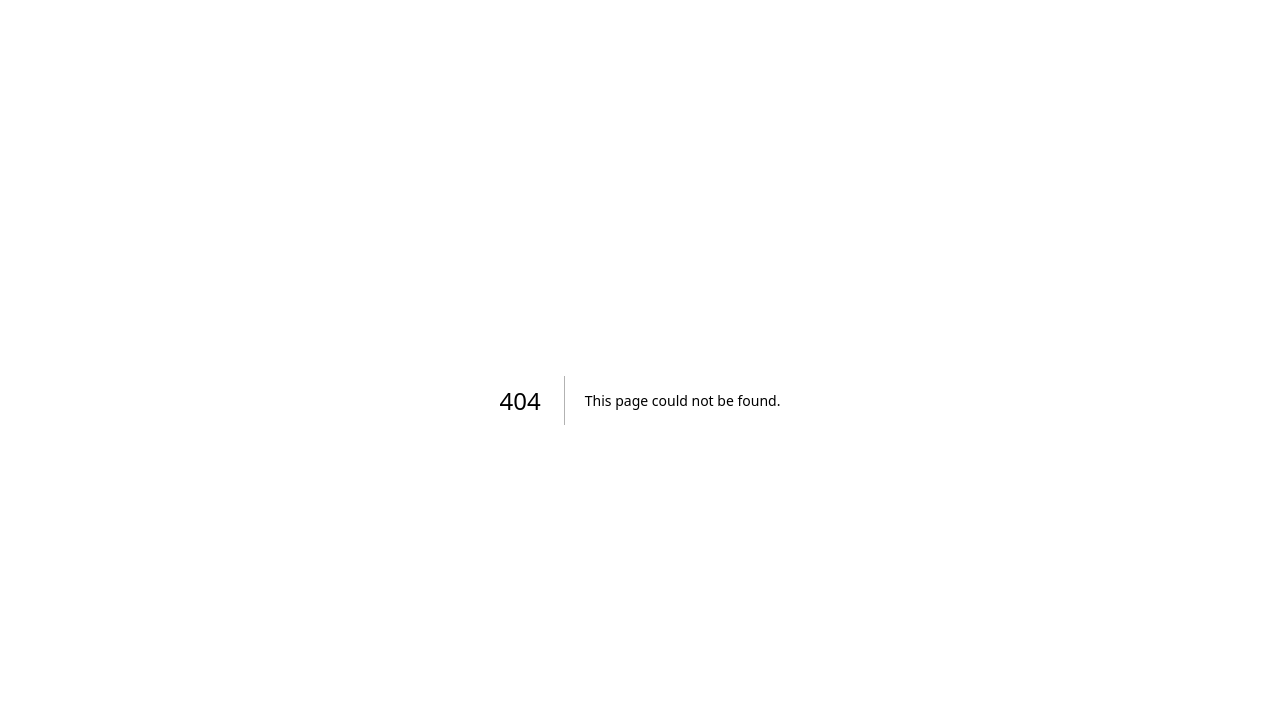
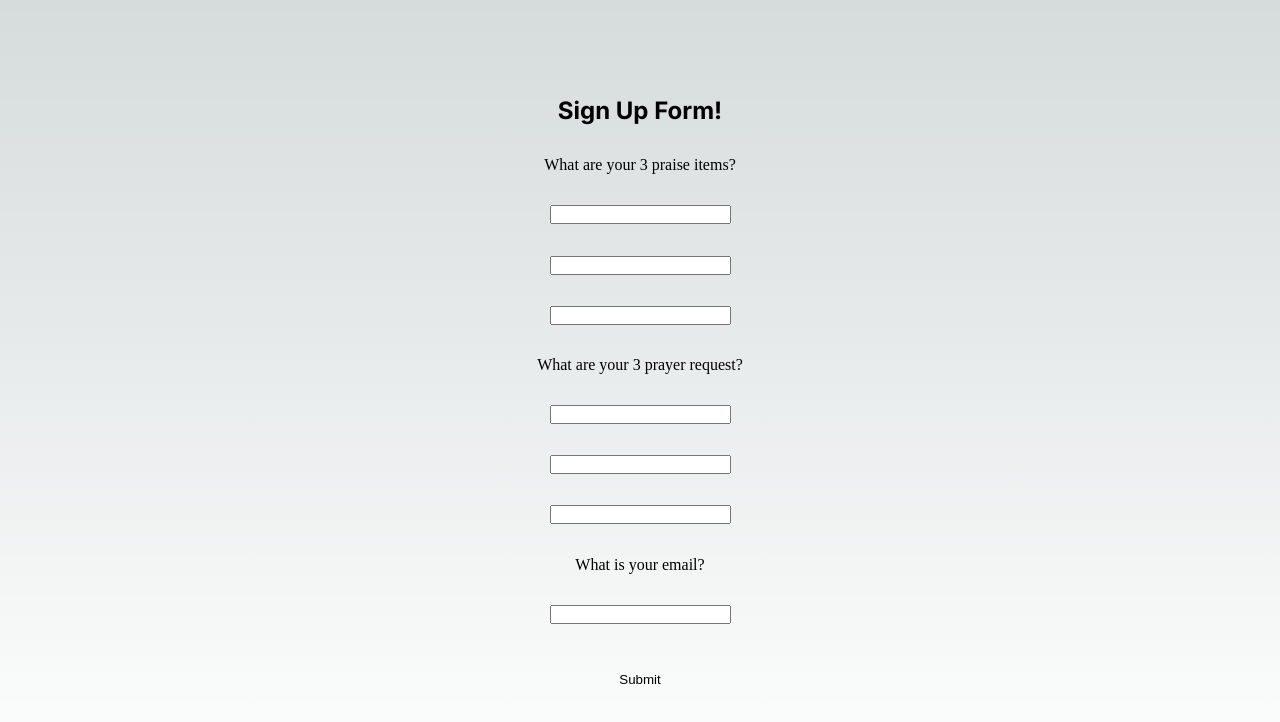
Before and after one commit to Sudowuko/prayer_project, a Next.js app in the folder prayer_project/: page /signup in a window 1280 px wide. Before the commit this address had no page. Shown: the top 722 px of the page. Built offline with nearby package versions, Linux system fonts and the light colour scheme.

Commit message:
Created sign up forn and used local storage for MVP. Styling still needs to be updated along with extra titles

```diff
--- /dev/null
+++ b/prayer_project/pages/signup.js
@@ -0,0 +1,114 @@
+import Head from 'next/head'
+import React, { useState } from 'react';
+import styles from '../styles/Home.module.css'
+import { Inter } from '@next/font/google';
+
+const inter = Inter({ subsets: ['latin'] })
+
+function Signup() {
+    const [item1, setItem1] = useState('');
+    const [item2, setItem2] = useState('');
+    const [item3, setItem3] = useState('');
+    const [request1, setRequest1] = useState('');
+    const [request2, setRequest2] = useState('');
+    const [request3, setRequest3] = useState('');
+    const [email, setEmail] = useState('');
+
+    // Temporarily local storage, will use a database later
+    function handleSubmit(event) {
+        event.preventDefault();
+        localStorage.setItem('item-1', item1);
+        localStorage.setItem('item-2', item2);
+        localStorage.setItem('item-3', item3);
+        localStorage.setItem('request-1', request1);
+        localStorage.setItem('request-2', request2);
+        localStorage.setItem('request-3', request3);
+        localStorage.setItem('email', email);
+    }
+    function handleChangeItem1(event) {
+        setItem1(event.target.value);
+    }
+    function handleChangeItem2(event) {
+        setItem2(event.target.value);
+    }
+    function handleChangeItem3(event) {
+        setItem3(event.target.value);
+    }
+    function handleChangeRequest1(event) {
+        setRequest1(event.target.value);
+    }
+    function handleChangeRequest2(event) {
+        setRequest2(event.target.value);
+    }
+    function handleChangeRequest3(event) {
+        setRequest3(event.target.value);
+    }
+    function handleChangeEmail(event) {
+        setEmail(event.target.value);
+    }
+    return (
+        <form onSubmit={handleSubmit}>
+            <main className={styles.main}>
+                <h2 className={inter.className}>
+                    Sign Up Form!
+                </h2>
+                <label>What are your 3 praise items?</label>
+                <input
+                    type="text"
+                    id="item-1"
+                    name="item-1"
+                    value={item1}
+                    onChange={handleChangeItem1}
+                />
+                <input
+                    type="text"
+                    id="item-2"
+                    name="item-2"
+                    value={item2}
+                    onChange={handleChangeItem2}
+                />
+                <input
+                    type="text"
+                    id="item-3"
+                    name="item-3"
+                    value={item3}
+                    onChange={handleChangeItem3}
+                />
+                <label>What are your 3 prayer request?</label>
+                <input
+                    type="text"
+                    id="request-1"
+                    name="request-1"
+                    value={request1}
+                    onChange={handleChangeRequest1}
+                />
+                <input
+                    type="text"
+                    id="request-2"
+                    name="request-2"
+                    value={request2}
+                    onChange={handleChangeRequest2}
+                />
+                <input
+                    type="text"
+                    id="request-3"
+                    name="request-3"
+                    value={request3}
+                    onChange={handleChangeRequest3}
+                />
+                <label>What is your email?</label>
+                <input
+                    type="text"
+                    id="email"
+                    name="email"
+                    value={email}
+                    onChange={handleChangeEmail}
+                />
+                <input type="submit" value="Submit" className={styles.card} />
+            </main>
+
+        </form>
+    );
+}
+
+export default Signup;
--- a/prayer_project/styles/Home.module.css
+++ b/prayer_project/styles/Home.module.css
@@ -57,6 +57,8 @@
 
 .table td {
   width: 25%;
+  border: 1px solid black;
+  padding: 5px;
 }
 
 .grid {
@@ -95,13 +97,52 @@
 }
 
 .card button {
-  margin: 0;
-  opacity: 0.6;
-  font-size: 40px;
-  width: 15ch;
-  height: 3ch;
-  border: 10px solid black;
-  border-radius: 10px;
+  background-color: transparent;
+  border: 1px solid #266DB6;
+  box-sizing: border-box;
+  color: #00132C;
+  font-family: "Avenir Next LT W01 Bold",sans-serif;
+  font-size: 16px;
+  font-weight: 700;
+  line-height: 24px;
+  padding: 16px 23px;
+  position: relative;
+  text-decoration: none;
+  user-select: none;
+  -webkit-user-select: none;
+  touch-action: manipulation;
+}
+
+.card button:hover,
+.card button:active{
+  outline: 0;
+}
+
+.card button:hover {
+  background-color: transparent;
+  cursor: pointer;
+}
+
+.card button:before {
+  background-color: #D5EDF6;
+  content: "";
+  height: calc(100% + 3px);
+  position: absolute;
+  right: -7px;
+  top: -9px;
+  transition: background-color 300ms ease-in;
+  width: 100%;
+  z-index: -1;
+}
+
+.card button:hover:before{
+  background-color: #6DCFF6;
+}
+
+@media (min-width: 768px) {
+  .card button {
+    padding: 16px 32px;
+  }
 }
 
 .center {
```
Also changed, not shown: prayer_project/components/Header.js (added, +39 -0 lines), prayer_project/components/Navigation.js (added, +17 -0 lines), prayer_project/pages/index.js (+29 -14 lines).
